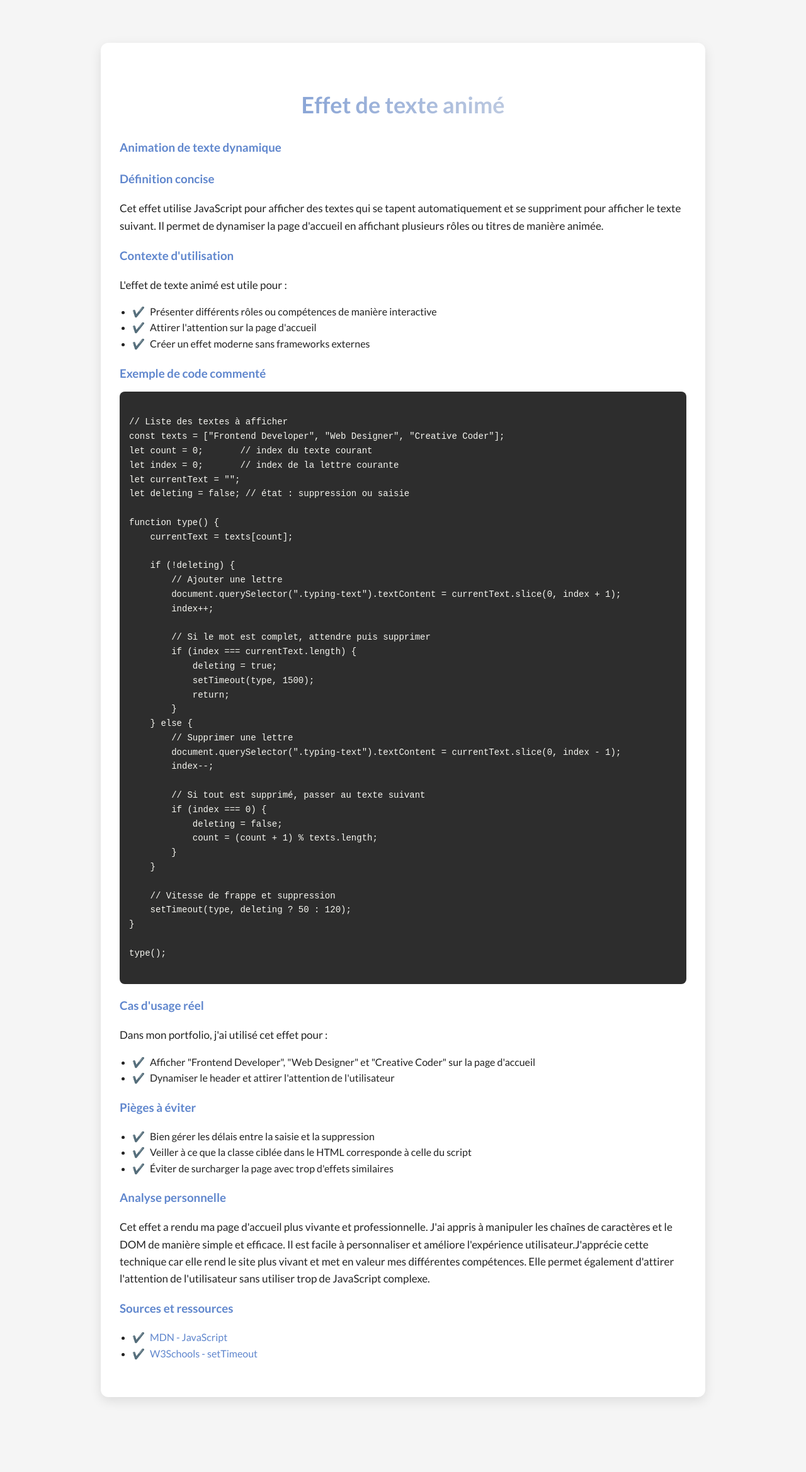
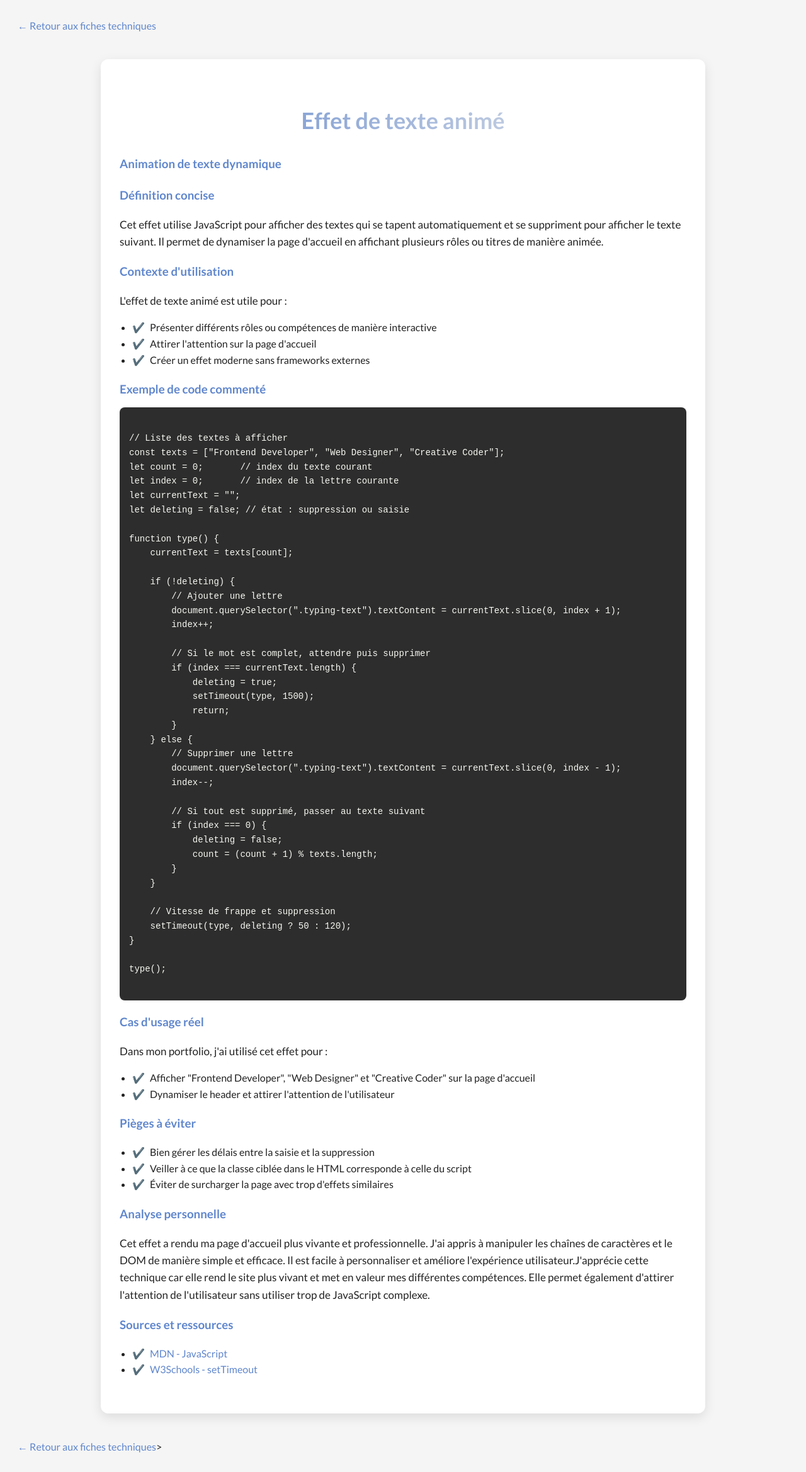
Before and after one commit to Taticornaz/Portfolio2025, a website: page public/fiches-techniques/Typing effect en JavaScript.html in a window 1280 px wide. Shown: the whole page at 63% size. Before the commit the page ends 2287 px from the top, so only its background shows below. Drawn offline with Linux system fonts and the light colour scheme.

Commit message:
Ajout d'un lien de retour vers les fiches techniques dans plusieurs pages HTML

```diff
--- a/public/fiches-techniques/Typing effect en JavaScript.html
+++ b/public/fiches-techniques/Typing effect en JavaScript.html
@@ -8,6 +8,7 @@
     <link rel="stylesheet" href="style.css">
 </head>
 <body>
+<a href="../fiches-techniques.html" class="btn-back">← Retour aux fiches techniques</a>
     <section id="typing-effect" class="section fiche-technique">
     <h2 class="gradient-text">Effet de texte animé</h2>
 
@@ -107,4 +108,5 @@ type();
 </section>
 
 </body>
+<a href="../fiches-techniques.html" class="btn-back">← Retour aux fiches techniques</a>>
 </html>
```
Also changed, not shown: public/fiches-techniques/Organisation-CSS.html (+1 -0 lines), public/fiches-techniques/SEO.html (+1 -0 lines), public/fiches-techniques/architecture-frontend.html (+1 -0 lines), public/fiches-techniques/css3.html (+1 -0 lines), public/fiches-techniques/déploiement.html (+1 -0 lines), public/fiches-techniques/flexbox-css.html (+4 -2 lines), public/fiches-techniques/formulaire-contact.html (+1 -0 lines), public/fiches-techniques/gestion-de-versions-avec-Git.html (+1 -0 lines), public/fiches-techniques/html5-semantique.html (+1 -0 lines), public/fiches-techniques/media-queries.html (+1 -0 lines), public/fiches-techniques/node-js.html (+1 -0 lines), public/fiches-techniques/projet-react.html (+1 -0 lines), public/fiches-techniques/react.html (+1 -0 lines), public/fiches-techniques/sécurité-web.html (+1 -0 lines), 1 more files.
